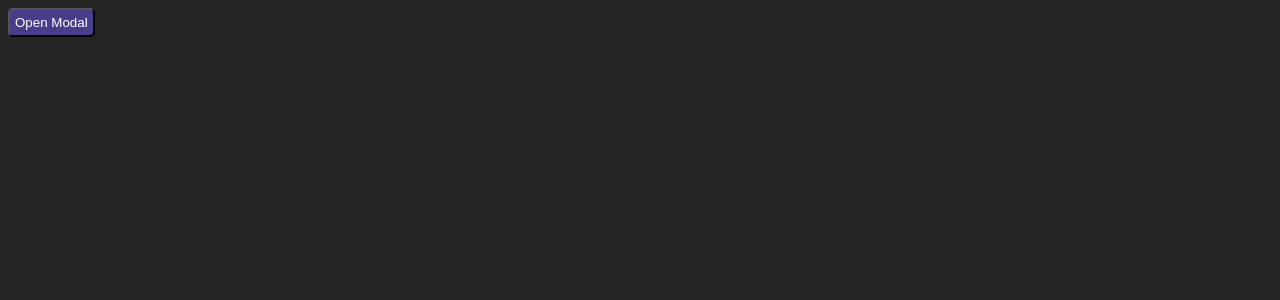
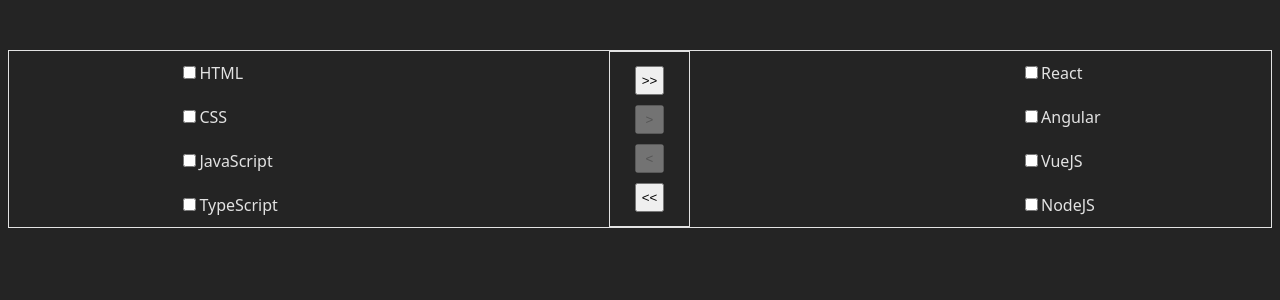
Before and after one commit to yash1rj/Advanced-Frontend, a React (Vite) app in the folder Machine Coding/: page / in a window 1280 px wide. Shown: the top 300 px of the page. Built offline with nearby package versions, Linux system fonts and the light colour scheme.

Commit message:
Transfer list component

```diff
--- a/Machine Coding/src/App.tsx
+++ b/Machine Coding/src/App.tsx
@@ -1,5 +1,6 @@
 import "./App.css";
-import CustomModal from "./components/CustomModal/CustomModal";
+// import CustomModal from "./components/CustomModal/CustomModal";
+import TransferList from "./components/TransferList/TransferList";
 // import DynamicFormFields from "./components/DynamicFormFields/DynamicFormFields";
 // import ProgressBar from "./components/ProgressBar/ProgressBar";
 // import FolderExplorer from "./components/FolderExplorer/FolderExplorer";
@@ -19,7 +20,8 @@
       {/* <ToDoList /> */}
       {/* <DynamicFormFields /> */}
       {/* <ProgressBar /> */}
-      <CustomModal />
+      {/* <CustomModal /> */}
+      <TransferList />
     </>
   );
 }
--- /dev/null
+++ b/Machine Coding/src/components/TransferList/TransferList.tsx
@@ -0,0 +1,180 @@
+import { useEffect, useState } from "react";
+import {
+  formatListItem,
+  getSelectedItemCount,
+  invertListItemSelection,
+  invertListItemType,
+} from "./helpers";
+import styled from "styled-components";
+import { List } from "./types";
+
+const DEFAULT_LEFT_LIST = ["HTML", "CSS", "JavaScript", "TypeScript"];
+const DEFAULT_RIGHT_LIST = ["React", "Angular", "VueJS", "NodeJS"];
+
+const TransferListContainer = styled.div`
+  display: flex;
+  justify-content: space-around;
+  border: 1px solid;
+  margin-top: 50px;
+`;
+
+const ListSection = styled.section`
+  article {
+    padding: 10px;
+  }
+`;
+
+const ButtonSection = styled.section`
+  border: 1px solid;
+  padding: 0 20px;
+  display: flex;
+  flex-direction: column;
+  justify-content: center;
+
+  button {
+    padding: 5px;
+    margin: 5px;
+  }
+`;
+
+const TransferList = () => {
+  const [leftList, setLeftList] = useState<List>(
+    formatListItem(DEFAULT_LEFT_LIST, false)
+  );
+
+  const [rightList, setRightList] = useState<List>(
+    formatListItem(DEFAULT_RIGHT_LIST, true)
+  );
+
+  const [disableMover, setDisableMover] = useState({
+    moveLeft: false,
+    moveAllLeft: false,
+    moveRight: false,
+    moveAllRight: false,
+  });
+
+  useEffect(() => {
+    const leftListSelectionCount = getSelectedItemCount(leftList);
+    const rightListSelectionCount = getSelectedItemCount(rightList);
+
+    setDisableMover((prevDisabledState) => ({
+      ...prevDisabledState,
+      moveAllRight: leftList.length === 0,
+      moveRight: leftListSelectionCount === 0,
+      moveLeft: rightListSelectionCount === 0,
+      moveAllLeft: rightList.length === 0,
+    }));
+  }, [leftList, rightList]);
+
+  const listItemSelectionHandler = (idx: number, listType: boolean) => {
+    if (listType) {
+      setRightList((prevRightList) =>
+        invertListItemSelection(prevRightList, idx)
+      );
+    } else {
+      setLeftList((prevLeftList) => invertListItemSelection(prevLeftList, idx));
+    }
+  };
+
+  const handleMoveItems = (listType: boolean, allSelection: boolean) => {
+    if (listType) {
+      const rightListCopy = invertListItemType(rightList);
+      if (allSelection) {
+        setRightList([]);
+        setLeftList((prevLeftList) => [...prevLeftList, ...rightListCopy]);
+      } else {
+        const filteredRightList = rightListCopy?.filter(
+          (listItem) => listItem.isSelected
+        );
+        setRightList((prevRightList) =>
+          prevRightList?.filter((listItem) => !listItem.isSelected)
+        );
+        setLeftList((prevLeftList) => [...prevLeftList, ...filteredRightList]);
+      }
+    } else {
+      const leftListCopy = invertListItemType(leftList);
+      if (allSelection) {
+        setLeftList([]);
+        setRightList((prevRightList) => [...prevRightList, ...leftListCopy]);
+      } else {
+        const filteredLeftList = leftListCopy?.filter(
+          (listItem) => listItem.isSelected
+        );
+        setLeftList((prevLeftList) =>
+          prevLeftList?.filter((listItem) => !listItem.isSelected)
+        );
+        setRightList((prevRightList) => [
+          ...prevRightList,
+          ...filteredLeftList,
+        ]);
+      }
+    }
+  };
+
+  return (
+    <TransferListContainer>
+      <ListSection>
+        {leftList?.map((leftListItem, idx) => (
+          <article key={idx}>
+            <input
+              id={`${leftListItem}_${idx}`}
+              type="checkbox"
+              checked={leftListItem.isSelected}
+              onChange={() => listItemSelectionHandler(idx, false)}
+            />
+            <label htmlFor={`${leftListItem}_${idx}`}>
+              {leftListItem.value}
+            </label>
+          </article>
+        ))}
+      </ListSection>
+      <ButtonSection>
+        <button
+          type="button"
+          disabled={disableMover.moveAllRight}
+          onClick={() => handleMoveItems(false, true)}
+        >
+          &gt;&gt;
+        </button>
+        <button
+          type="button"
+          disabled={disableMover.moveRight}
+          onClick={() => handleMoveItems(false, false)}
+        >
+          &gt;
+        </button>
+        <button
+          type="button"
+          disabled={disableMover.moveLeft}
+          onClick={() => handleMoveItems(true, false)}
+        >
+          &lt;
+        </button>
+        <button
+          type="button"
+          disabled={disableMover.moveAllLeft}
+          onClick={() => handleMoveItems(true, true)}
+        >
+          &lt;&lt;
+        </button>
+      </ButtonSection>
+      <ListSection>
+        {rightList?.map((rightListItem, idx) => (
+          <article key={idx}>
+            <input
+              id={`${rightListItem}_${idx}`}
+              type="checkbox"
+              checked={rightListItem.isSelected}
+              onChange={() => listItemSelectionHandler(idx, true)}
+            />
+            <label htmlFor={`${rightListItem}_${idx}`}>
+              {rightListItem.value}
+            </label>
+          </article>
+        ))}
+      </ListSection>
+    </TransferListContainer>
+  );
+};
+
+export default TransferList;
--- /dev/null
+++ b/Machine Coding/src/components/TransferList/helpers.ts
@@ -0,0 +1,29 @@
+import { List } from "./types";
+
+export const formatListItem = (itemList: string[], listType: boolean): List => {
+    return itemList?.map(item => ({
+        value: item,
+        listType,
+        isSelected: false
+    }));
+}
+
+export const invertListItemSelection = (prevList: List, itemIndex: number) => {
+    const prevListCopy = [...prevList];
+    prevListCopy[itemIndex] = {
+        ...prevListCopy[itemIndex],
+        isSelected: !prevListCopy[itemIndex].isSelected,
+    };
+    return prevListCopy;
+}
+
+export const invertListItemType = (prevList: List) => {
+    return prevList?.map((listItem) => ({
+        ...listItem,
+        listType: !listItem.listType,
+      }));
+}
+
+export const getSelectedItemCount = (list: List) => {
+    return list?.filter(listItem => listItem.isSelected)?.length || 0;
+}
--- /dev/null
+++ b/Machine Coding/src/components/TransferList/types.ts
@@ -0,0 +1,5 @@
+export type List = {
+    value: string;
+    listType: boolean;
+    isSelected: boolean;
+}[];
```
